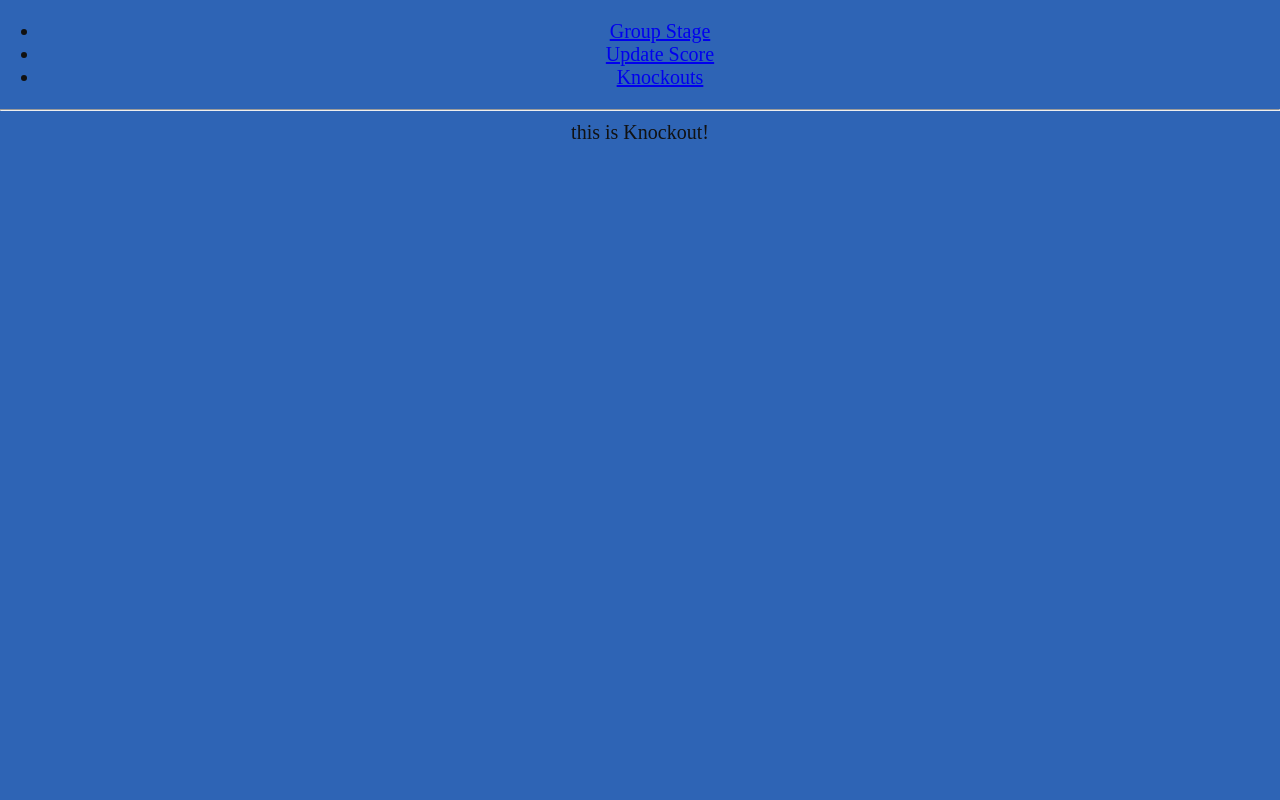
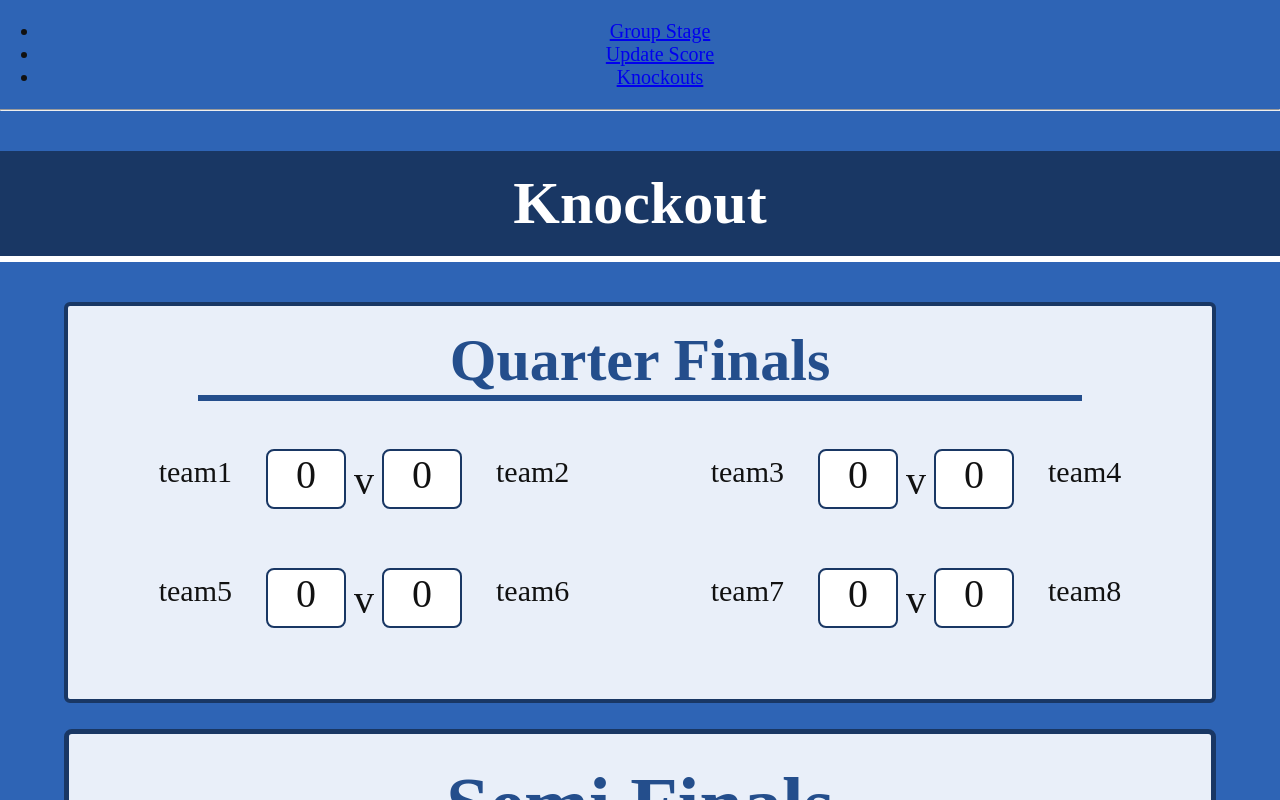
Before and after one commit to amirkeren/soccer-league, a React (Create React App) app in the folder soccer-league/: page /knockout in a window 1280 px wide. Shown: the top 800 px of the page. Built offline with nearby package versions, Linux system fonts and the light colour scheme.

Commit message:
knockout and specific match

```diff
--- a/soccer-league/src/App.css
+++ b/soccer-league/src/App.css
@@ -119,6 +119,10 @@ table th {
 	display: flex;
 	flex-wrap: wrap;
 	justify-content: space-around;
+}
+.matches a {
+	text-decoration: none;
+	color: inherit;
 }
 .matches .match {
 	display: flex;
@@ -592,6 +596,37 @@ table th {
 
 /* DROPDOWN END */
 
+/* SCORE */
+.matchHeadContainer {
+  overflow: hidden;
+  position: relative;
+  display: -ms-flexbox;
+  display: -webkit-flex;
+  display: flex;
+  width: 100%;
+  max-width: 996px;
+  margin: 0 auto;
+}
+.matchHead {
+  -webkit-flex: 1;
+  -ms-flex: 1;
+  flex: 1;
+  padding: 40px 24px 40px 24px;
+  display: table-cell;
+  direction: ltr;
+  vertical-align: top;
+  display: -ms-flexbox;
+  display: -webkit-flex;
+  display: flex;
+  -ms-flex-direction: column;
+  -webkit-flex-direction: column;
+  flex-direction: column;
+}
+@media (max-width: 600px) {
+  .matchHead{
+    padding: 24px 18px 20px 18px;
+  }
+}
 .teamsContainer {
 	position: relative;
 	display: -ms-flexbox;
@@ -620,7 +655,7 @@ table th {
 }
 
 .update-score-container {
-  margin: 50px;
+	margin: 50px;
 }
 
 .update-score-btn {
@@ -642,7 +677,29 @@ table th {
 }
 
 .update-score-btn:active {
-  transform: translate(0px,5px);
-  -webkit-transform: translate(0px,5px);
-  border-bottom: 1px solid;
+	transform: translate(0px, 5px);
+	-webkit-transform: translate(0px, 5px);
+	border-bottom: 1px solid;
 }
+
+/* END SOCRE */
+
+/* Knockout */
+.score {
+	text-align: center;
+	width: 2em;
+	height: 1.5em;
+	margin: 0.6em 0.1em;
+	font-size: 2em;
+	border: 0.05em solid #193764;
+	border-radius: 0.2em;
+	background: #fff;
+}
+
+.knockout .flag {
+	font-size: 1.5em;
+	width: auto;
+	height: auto;
+}
+
+/* End Knockout */
--- a/soccer-league/src/App.js
+++ b/soccer-league/src/App.js
@@ -2,7 +2,7 @@ import React, { Component } from 'react';
 import { BrowserRouter as Router, Route, Link } from 'react-router-dom';
 import GroupStage from './GroupStage';
 import Scores from './Scores';
-import Knockout from './Knockout';
+import KnockoutStages from './KnockoutStages';
 
 import logo from './logo.svg';
 import './App.css';
@@ -18,7 +18,7 @@ class App extends Component {
 								<Link to="/">Group Stage</Link>
 							</li>
 							<li>
-								<Link to="/scores">Update Score</Link>
+								<Link to="/scores/">Update Score</Link>
 							</li>
 							<li>
 								<Link to="/knockout">Knockouts</Link>
@@ -28,8 +28,8 @@ class App extends Component {
 						<hr />
 
 						<Route exact path="/" render={() => <GroupStage />} />
-						<Route path="/scores" component={Scores} />
-						<Route path="/knockout" component={Knockout} />
+						<Route path="/scores/:home?/:away?/:hscore?/:ascore?" component={Scores} />
+						<Route path="/knockout" component={KnockoutStages} />
 					</div>
 				</div>
 			</Router>
--- a/soccer-league/src/Knockout.js
+++ b/soccer-league/src/Knockout.js
@@ -1,11 +1,35 @@
-import React, { Component } from 'react';
+import React from 'react';
+import { Link } from 'react-router-dom';
 
-class Knockout extends Component {
-  render(){
-    return(
-      <div>this is Knockout!</div>
-    )
-  }
-}
+const Knockout = function(props) {
+	const matches = props.games
+		? props.games.map(game => {
+        const { home, away, hscore, ascore } = game;
+				return (
+					<Link
+						to={{
+							pathname: '/scores',
+							state: {
+								home: home,
+								away: away,
+								hscore: hscore,
+                ascore: ascore,
+                displaySpecificTeams: true
+							}
+						}}
+					>
+						<div className="match">
+							<div className="flag">{home}</div>
+							<div className=" score hscore">{hscore}</div>
+							<div className="v">v</div>
+							<div className="score ascore">{ascore}</div>
+							<div className="flag">{away}</div>
+						</div>
+					</Link>
+				);
+		  })
+		: null;
+	return <div className="matches">{matches}</div>;
+};
 
 export default Knockout;
--- /dev/null
+++ b/soccer-league/src/KnockoutStages.js
@@ -0,0 +1,58 @@
+import React, { Component } from 'react';
+import Knockout from './Knockout.js';
+import Winner from './Winner.js';
+
+class KnockoutStages extends Component {
+	constructor(props) {
+		super(props);
+		this.state = {
+			quarterFinals: null,
+			semiFinals: null,
+			final: null,
+			winner: null
+		};
+	}
+
+	componentDidMount() {
+		const data = [
+			{ home: 'team1', away: 'team2', hscore: 0, ascore: 0, round: 0 },
+			{ home: 'team3', away: 'team4', hscore: 0, ascore: 0, round: 0 },
+			{ home: 'team5', away: 'team6', hscore: 0, ascore: 0, round: 0 },
+			{ home: 'team7', away: 'team8', hscore: 0, ascore: 0, round: 0 },
+			{ home: 'team1', away: 'team4', hscore: 0, ascore: 0, round: 1 },
+			{ home: 'team5', away: 'team8', hscore: 0, ascore: 0, round: 1 },
+			{ home: 'team4', away: 'team8', hscore: 0, ascore: 0, round: 2 },
+			{ home: 'team8', round: 3 }
+		];
+		this.setState({ quarterFinals: data.filter(game => game.round === 0) });
+		this.setState({ semiFinals: data.filter(game => game.round === 1) });
+		this.setState({ final: data.filter(game => game.round === 2) });
+		this.setState({ winner: data.filter(game => game.round === 3) });
+	}
+
+	render() {
+		return (
+			<div>
+				<h1 className="page-header">Knockout</h1>
+				<div className="knockout quarters">
+					<h2>Quarter Finals</h2>
+					<Knockout games={this.state.quarterFinals} order={this.props.quarterOrder} updateKnockout={this.updateKnockout} round={'quarter'} />
+				</div>
+				<div className="knockout semi">
+					<h2>Semi Finals</h2>
+					<Knockout games={this.state.semiFinals} order={this.props.semiOrder} updateKnockout={this.updateKnockout} round={'semi'} />
+				</div>
+				<div className="knockout final">
+					<h2>Final</h2>
+					<Knockout games={this.state.final} order={this.props.finalOrder} updateKnockout={this.updateKnockout} round={'final'} />
+				</div>
+				<div className="knockout winner">
+					<h2>Winner</h2>
+					<Winner games={this.state.winner} order={this.props.winnerOrder} updateKnockout={this.updateKnockout} round={'winner'} />
+				</div>
+			</div>
+		);
+	}
+}
+
+export default KnockoutStages;
--- a/soccer-league/src/Scores.js
+++ b/soccer-league/src/Scores.js
@@ -1,5 +1,5 @@
 import React, { Component } from 'react';
-import { withRouter } from 'react-router-dom'
+import { withRouter } from 'react-router-dom';
 import { confirmAlert } from 'react-confirm-alert';
 import 'react-confirm-alert/src/react-confirm-alert.css'; // Import css
 import Select from 'react-select';
@@ -12,18 +12,33 @@ class Score extends Component {
 			awayTeam: { value: null, label: null },
 			homeTeamScore: { value: 0, label: 0 },
 			awayTeamScore: { value: 0, label: 0 },
-      teams: []
+			teams: [],
+			displaySpecificTeams: false
 		};
 	}
 
 	componentDidMount() {
-    function compare(a,b) {
+		const shouldDisplayGivenTeams = this.props.location.state && this.props.location.state.displaySpecificTeams;
+		function compare(a, b) {
 			return a.team_id - b.team_id;
     }
+
+		if (shouldDisplayGivenTeams) {
+			const { home, away, hscore, ascore, displaySpecificTeams } = this.props.location.state;
+
+			this.setState({
+				homeTeam: { value: home, label: home },
+				awayTeam: { value: away, label: away },
+				homeTeamScore: { value: hscore, label: hscore },
+				awayTeamScore: { value: ascore, label: ascore },
+				displaySpecificTeams: displaySpecificTeams
+			});
+		} else {
 			fetch('http://localhost:8000/teams')
 				.then(response => response.json())
 				.then(data => data.sort(compare)) //sort the data by team_id
-			.then(data => this.setState({ teams: data.map(team => ({value: team.team_id, label: team.name})) }));
+				.then(data => this.setState({ teams: data.map(team => ({ value: team.team_id, label: team.name })) }));
+		}
 	}
 
 	handleDdSelection = name => value => {
@@ -87,27 +102,51 @@ class Score extends Component {
 		return (
 			<div>
 				<h1 className="page-header">Update Match Score</h1>
-				<div className="teamsContainer">
+				<div className="matchHeadContainer">
+					<div className="matchHead">
+						<div className="fixureContainer">
 							<div className="team home">
-						<Select value={this.state.homeTeam} onChange={this.handleDdSelection('homeTeam')} options={this.state.teams} />
+								<Select
+									value={this.state.homeTeam}
+									className={'test'}
+									isDisabled={this.state.displaySpecificTeams}
+									onChange={this.handleDdSelection('homeTeam')}
+									options={this.state.teams}
+								/>
 							</div>
 							<div className="matchScoreContainer">
 								<div className="home-team-score">
-							<Select value={this.state.homeTeamScore} onChange={this.handleDdSelection('homeTeamScore')} options={goalsOptions} placeholder={'0'} />
+									<Select
+										value={this.state.homeTeamScore}
+										onChange={this.handleDdSelection('homeTeamScore')}
+										options={goalsOptions}
+										placeholder={'0'}
+									/>
 								</div>
 								<span>-</span>
 								<div className="away-team-score">
-							<Select value={this.state.awayTeamScore} onChange={this.handleDdSelection('awayTeamScore')} options={goalsOptions} placeholder={'0'} />
+									<Select
+										value={this.state.awayTeamScore}
+										onChange={this.handleDdSelection('awayTeamScore')}
+										options={goalsOptions}
+										placeholder={'0'}
+									/>
 								</div>
 							</div>
 							<div className="team away">
-						<Select value={this.state.awayTeam} onChange={this.handleDdSelection('awayTeam')} options={this.state.teams} placeholder={'select team'} />
+								<Select
+									value={this.state.awayTeam}
+									onChange={this.handleDdSelection('awayTeam')}
+									options={this.state.teams}
+									placeholder={'select team'}
+								/>
 							</div>
 						</div>
-
 						<div className="update-score-container">
 							<div onClick={this.hadnleScoreUpdateCick} className="update-score-btn">
 								Update Score
+							</div>
+						</div>
 					</div>
 				</div>
 			</div>
--- /dev/null
+++ b/soccer-league/src/Winner.js
@@ -0,0 +1,14 @@
+import React from 'react';
+
+const Winner = function(props) {
+  const winnerTeam = props.games ? props.games[0].home : 'TBD';
+	const winner = (
+		<div className="match">
+			<div className="flag">{winnerTeam}</div>
+		</div>
+	);
+
+	return <div className="winner">{winner}</div>;
+};
+
+export default Winner;
```
Lines whose indentation alone changed are shown as unchanged.
